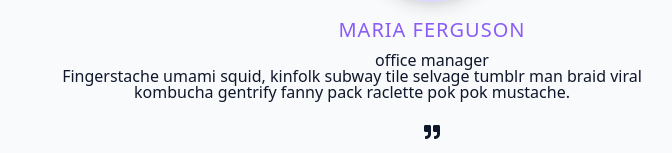
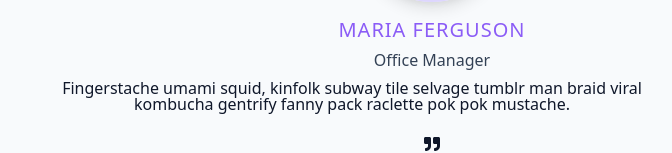
Before and after one commit to stormymayday/React-Slider, a React (Vite) app: page / in a window 1280 px wide. Shown: the part 308-461 px from the top of the page, without its empty margins (208-880 px from the left). Built offline with nearby package versions, Linux system fonts and the light colour scheme; grey boxes are pictures that could not be loaded.

Commit message:
Styled the .title class

```diff
--- a/src/index.css
+++ b/src/index.css
@@ -298,6 +298,12 @@ ul {
   margin-bottom: 0.75rem;
 }
 
+.title {
+  text-transform: capitalize;
+  color: var(--grey-700);
+  margin-bottom: 0.75rem;
+}
+
 .person-img {
   width: 150px;
   height: 150px;
```
